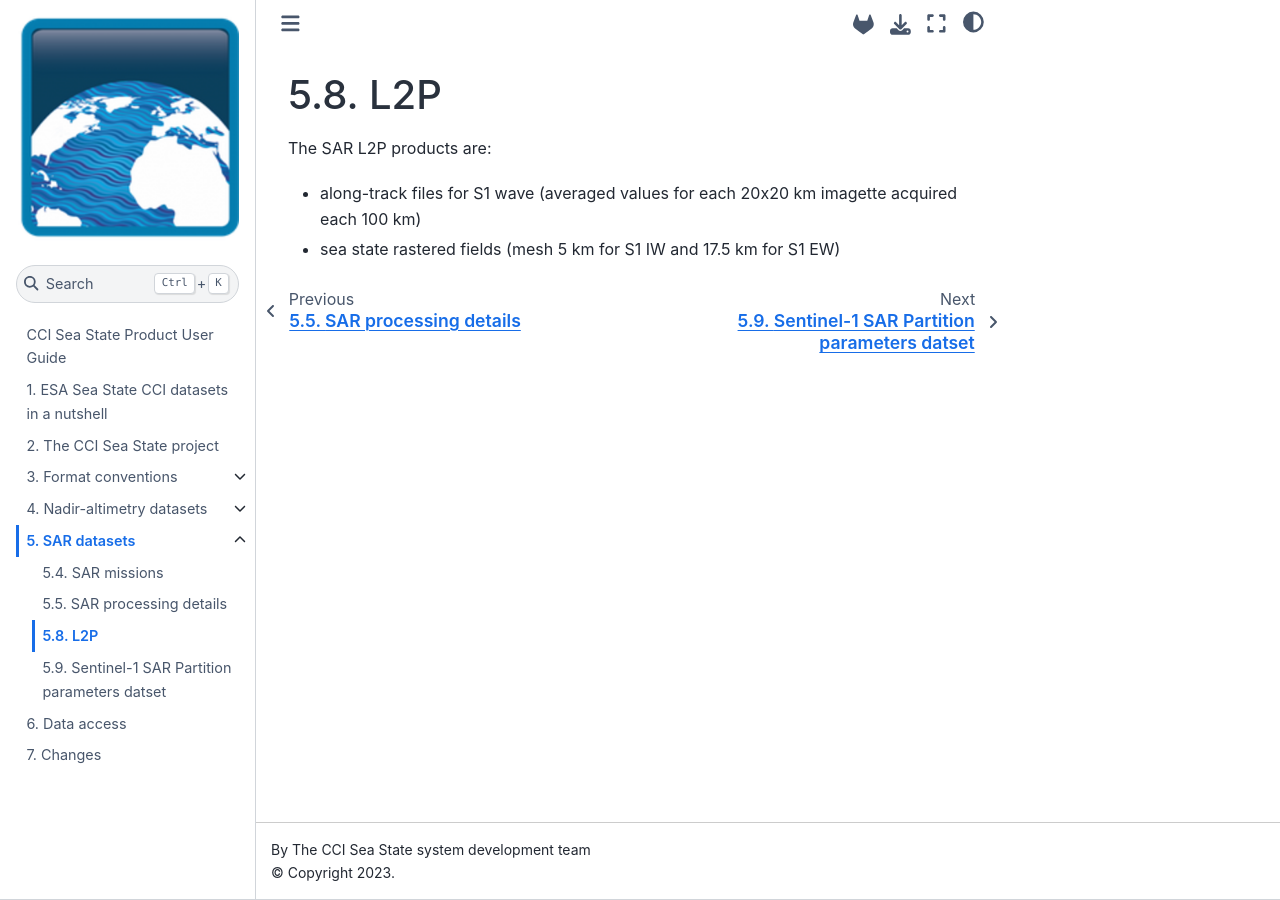
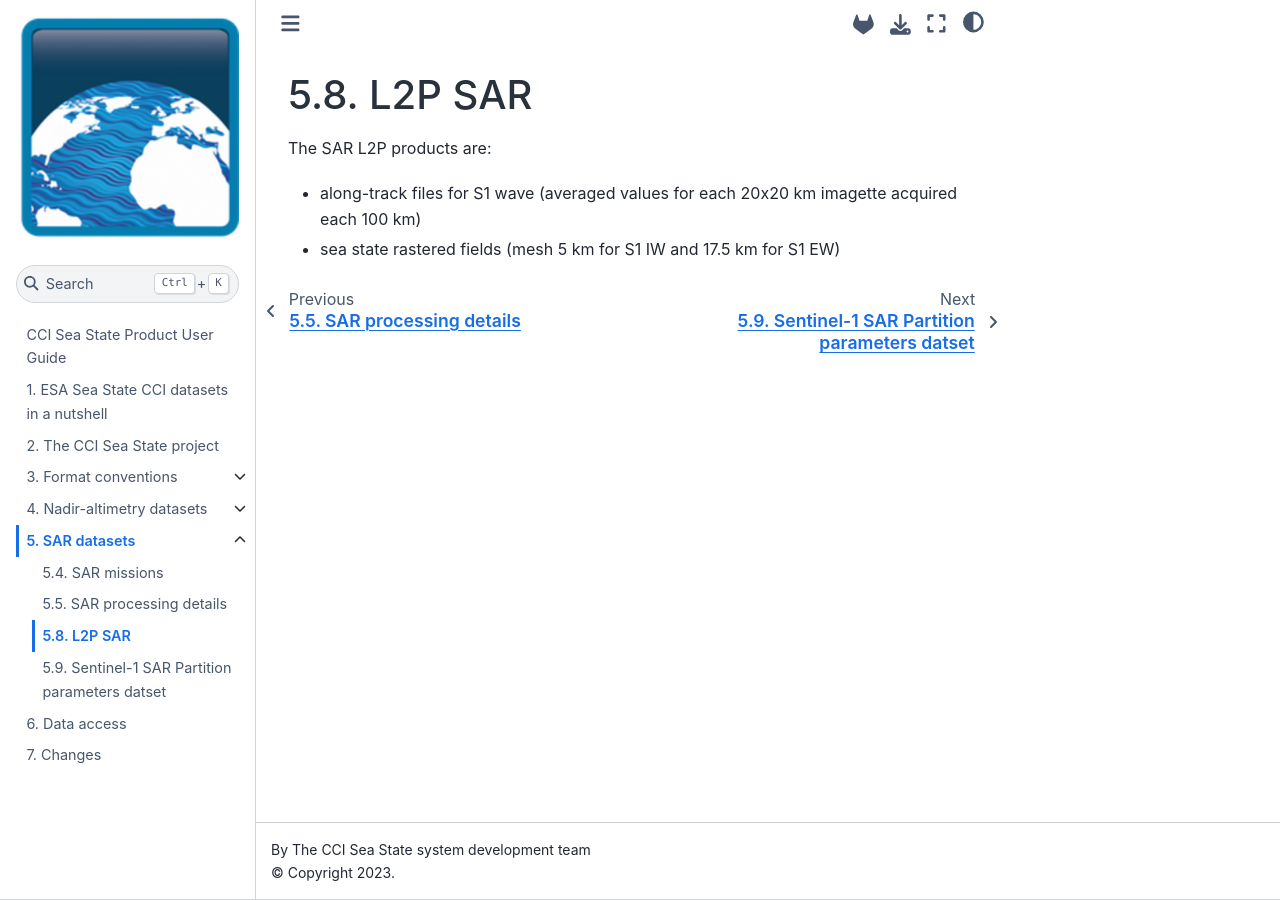
Before and after one commit to umr-lops/cci-seastate-pum, a Jupyter Book: the page built from sar/sar_dlr_l2p.md, in a window 1280 px wide. Built offline with Jupyter Book 1.0.4 settings and Sphinx 7.4.7 and the Sphinx Book theme 1.1.4, drawn with Linux system fonts in a browser that asks for light colours.

Commit message:
Edit sar_dlr_l2p.md

```diff
--- a/sar/sar_dlr_l2p.md
+++ b/sar/sar_dlr_l2p.md
@@ -1,4 +1,4 @@
-# L2P
+# L2P  SAR
 
 The SAR L2P products are:
 - along-track files for S1 wave (averaged values for each 20x20 km imagette acquired each 100 km)
```
